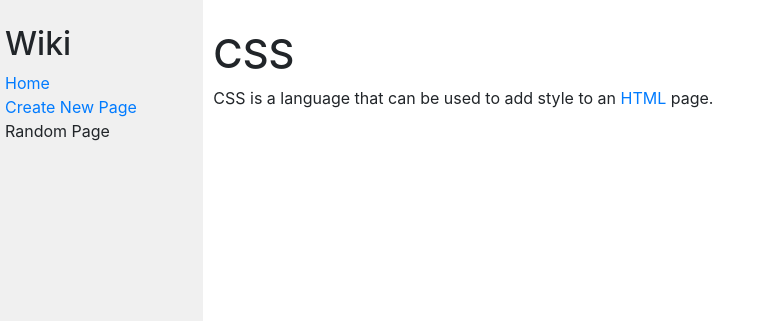
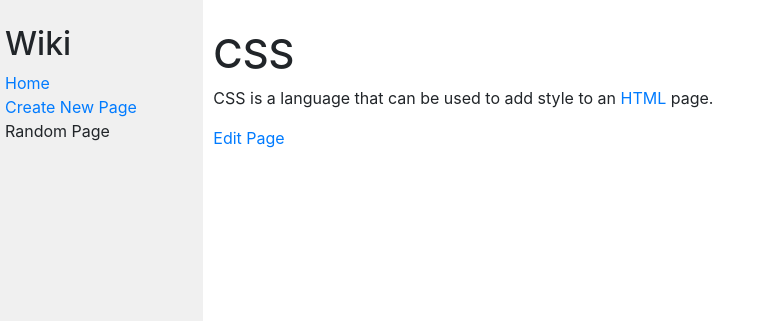
Before and after one commit to chimchimster/cs50-projects, a Django app: page /wiki/CSS in a window 1280 px wide. Shown: the top 321 px of that part, without its empty margins (0-769 px from the left). Run offline with Django 3.2, Linux system fonts and the light colour scheme; the page is wider than the window, and the part outside it is not shown; some libraries are stand-ins or nearby versions.

Commit message:
edit func is not fully created

```diff
--- a/wiki/encyclopedia/templates/encyclopedia/entry.html
+++ b/wiki/encyclopedia/templates/encyclopedia/entry.html
@@ -8,4 +8,7 @@
     <div>
         {{ content | safe }}
     </div>
+
+    <a href="{% url 'edit' %}">Edit Page</a>
+
 {% endblock %}
--- a/wiki/encyclopedia/urls.py
+++ b/wiki/encyclopedia/urls.py
@@ -8,6 +8,6 @@ urlpatterns = [
     path('wiki/<str:title>', views.entry, name='entry'),
     path('search', views.search, name='search'),
     path('new', views.new, name='new'),
+    path('edit/<str:title>', views.edit, name='edit')
 
 ]
-handler404 = 'encyclopedia.views.page_not_found'
--- a/wiki/encyclopedia/views.py
+++ b/wiki/encyclopedia/views.py
@@ -12,9 +12,10 @@ class CreatePageForm(forms.Form):
     text_area = forms.CharField(label='Please add some text', widget=forms.Textarea(
         attrs={'rows': 1, 'cols': 10}), min_length=50, max_length=5000)
 
-
-def page_not_found(request, exception):
-    return render(request, 'encyclopedia/404.html', status=404)
+class EditPageForm(forms.Form):
+    title = forms.CharField(label='Change title', min_length=10, max_length=100)
+    text_area = forms.CharField(label='Change text', widget=forms.Textarea(
+        attrs={'rows': 1, 'cols': 10}), min_length=50, max_length=5000)
 
 def index(request):
     form = InputForm
@@ -60,7 +61,6 @@ def search(request):
                         'form': form_instance,
                     })
 
-
 def new(request):
     form = InputForm()
     if request.method == 'POST':
@@ -88,5 +88,25 @@ def new(request):
         return render(request, 'encyclopedia/new.html', {
             'form': form,
             'form_text': form_page
-        }
-                      )
+        })
+
+def edit(request, title):
+    form = InputForm()
+    if request.method == 'POST':
+        form_page = EditPageForm(request.POST)
+        if form_page.is_valid():
+            title_page = form_page.cleaned_data.get('title')
+            text_area = form_page.cleaned_data.get('text_area')
+            util.save_entry(title_page, text_area)
+            html_text = markdown.markdown(text_area)
+            return render(request, 'encyclopedia/entry.html', {
+                'title': title_page,
+                'content': html_text,
+                'form': form,
+            })
+    else:
+        edit_page = EditPageForm({'title': title, 'text_area': util.get_entry(title)})
+        return render(request, 'encyclopedia/edit.html', {
+            'form': form,
+            'edit_page': edit_page,
+        })
```
Also changed, not shown: wiki/encyclopedia/templates/encyclopedia/edit.html (added, +14 -0 lines), wiki/encyclopedia/templates/encyclopedia/search.html (deleted, +0 -9 lines).
